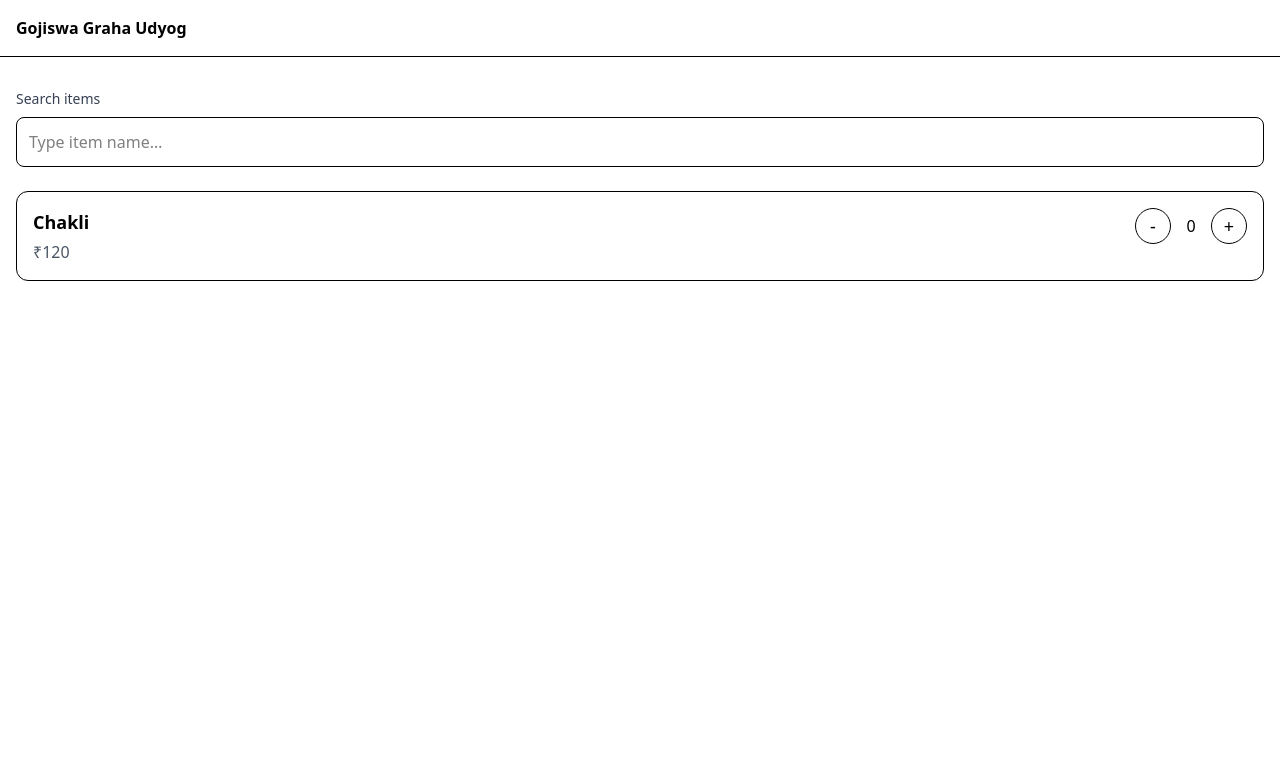
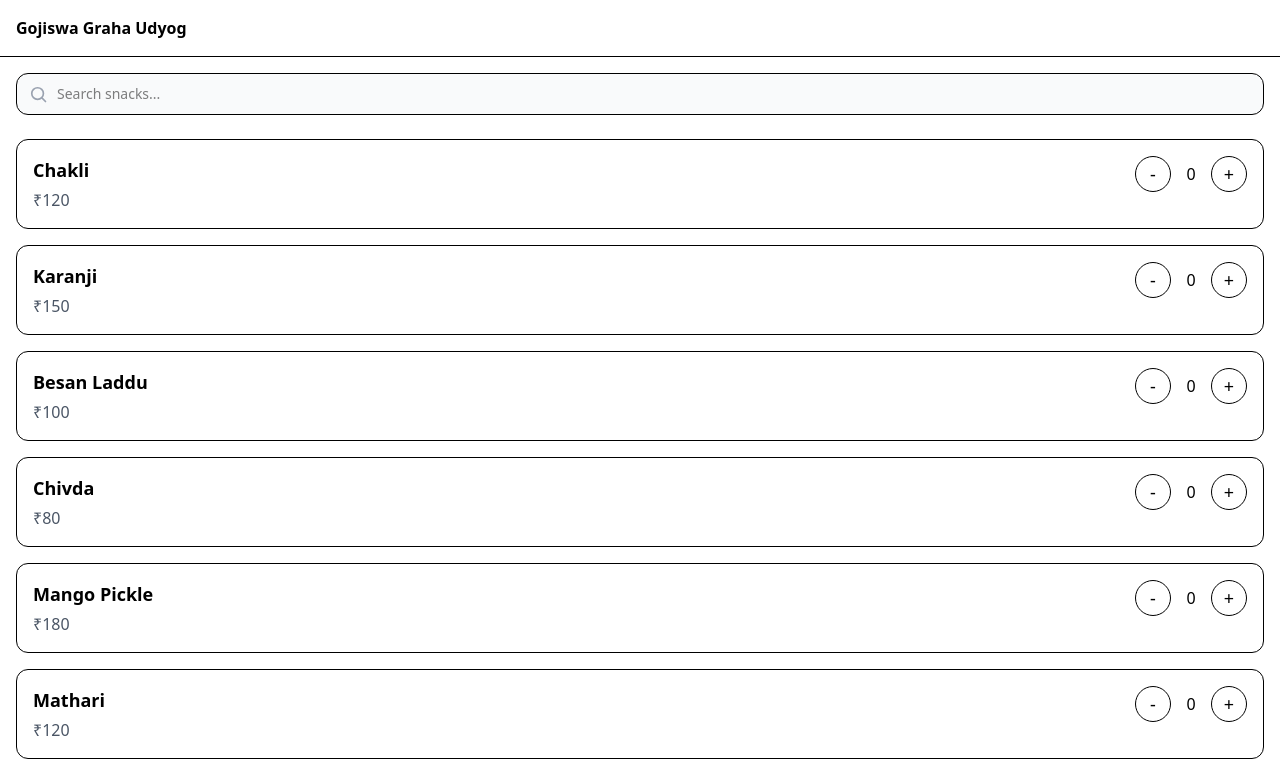
Before and after one commit to tejalj06/Gojiswa-graha-udyog, a Next.js app in the folder frontend/: page / in a window 1280 px wide. Shown: the top 773 px of the page. Built offline with nearby package versions, Linux system fonts and the light colour scheme.

Commit message:
Add dummy menu list and enable search filtering

```diff
--- a/frontend/app/layout.tsx
+++ b/frontend/app/layout.tsx
@@ -13,9 +13,7 @@ export default function RootLayout({
 }>) {
   return (
     <html lang="en">
-      <body
-        className="bg-white text-black"
-      >
+      <body className="bg-white text-black">
         <header className="border-b p-4 font-semibold">
           Gojiswa Graha Udyog
         </header>
--- a/frontend/app/page.tsx
+++ b/frontend/app/page.tsx
@@ -1,16 +1,28 @@
 "use client";
 
-import { useState } from "react";
+import { useMemo, useState } from "react";
 import ProductCard from "../components/ProductCard";
 import SearchBar from "../components/SearchBar";
+import { menuItems } from "@/data/menuItems";
 
 export default function HomePage() {
   const [search, setSearch] = useState("");
+
+  const filteredMenuItems = useMemo(() => {
+   const q = search.trim().toLowerCase();
+   if(!q) return menuItems;
+
+   return menuItems.filter((item) =>
+  item.name.toLowerCase().includes(q)
+  );
+  }, [search]);
   return (
     <main className="p-4">
       <SearchBar value={search} onChange={setSearch} />
-      <div className="mt-6">
-        <ProductCard name="Chakli" price={120} />
+      <div className="mt-6 grid gap-4">
+        {filteredMenuItems.map((item) => (
+          <ProductCard key={item.id} name={item.name} price={item.price} />
+        ))}
       </div>
     </main>
   );
--- a/frontend/components/SearchBar.tsx
+++ b/frontend/components/SearchBar.tsx
@@ -7,17 +7,28 @@ type SearchBarProps = {
 
 export default function SearchBar({ value, onChange }: SearchBarProps) {
   return (
-    <div className="mt-4">
-      <label className="block text-sm font-medium text-gray-700">
-        Search items
-      </label>
-
+    <div className="relative">
       <input
         value={value}
         onChange={(e) => onChange(e.target.value)}
-        placeholder="Type item name…"
-        className="mt-2 w-full rounded-lg border p-3 outline-none focus:ring-2 focus:ring-black"
+        placeholder="Search snacks..."
+        className="w-full rounded-xl border bg-gray-50 py-2.5 pl-10 pr-3 text-sm outline-none focus:bg-white focus:ring-2 focus:ring-black"
       />
+
+      <svg
+        xmlns="http://www.w3.org/2000/svg"
+        viewBox="0 0 24 24"
+        fill="none"
+        stroke="currentColor"
+        className="absolute left-3 top-1/2 h-5 w-5 -translate-y-1/2 text-gray-400"
+      >
+        <path
+          strokeLinecap="round"
+          strokeLinejoin="round"
+          strokeWidth="2"
+          d="m21 21-4.3-4.3m1.8-5.2a7 7 0 1 1-14 0 7 7 0 0 1 14 0Z"
+        />
+      </svg>
     </div>
   );
 }
--- /dev/null
+++ b/frontend/data/menuItems.ts
@@ -0,0 +1,18 @@
+export type MenuItem = {
+    id: string;
+    name: string;
+    price: number;
+}
+
+export const menuItems: MenuItem[] = [
+    {id: "1", name:"Chakli", price: 120},
+    {id: "2", name:"Karanji", price: 150},
+    {id: "3", name:"Besan Laddu", price: 100},
+    {id: "4", name:"Chivda", price: 80},
+    {id: "5", name:"Mango Pickle", price: 180},
+    {id: "6", name:"Mathari", price: 120},
+    {id: "7", name:"Lasun sev", price: 90},
+    {id: "8", name:"Dry Fruits Laddu", price: 200},
+    {id: "9", name:"Ruscock", price: 110},
+    {id: "10", name:"Rava Laddu", price: 130},
+];
```
